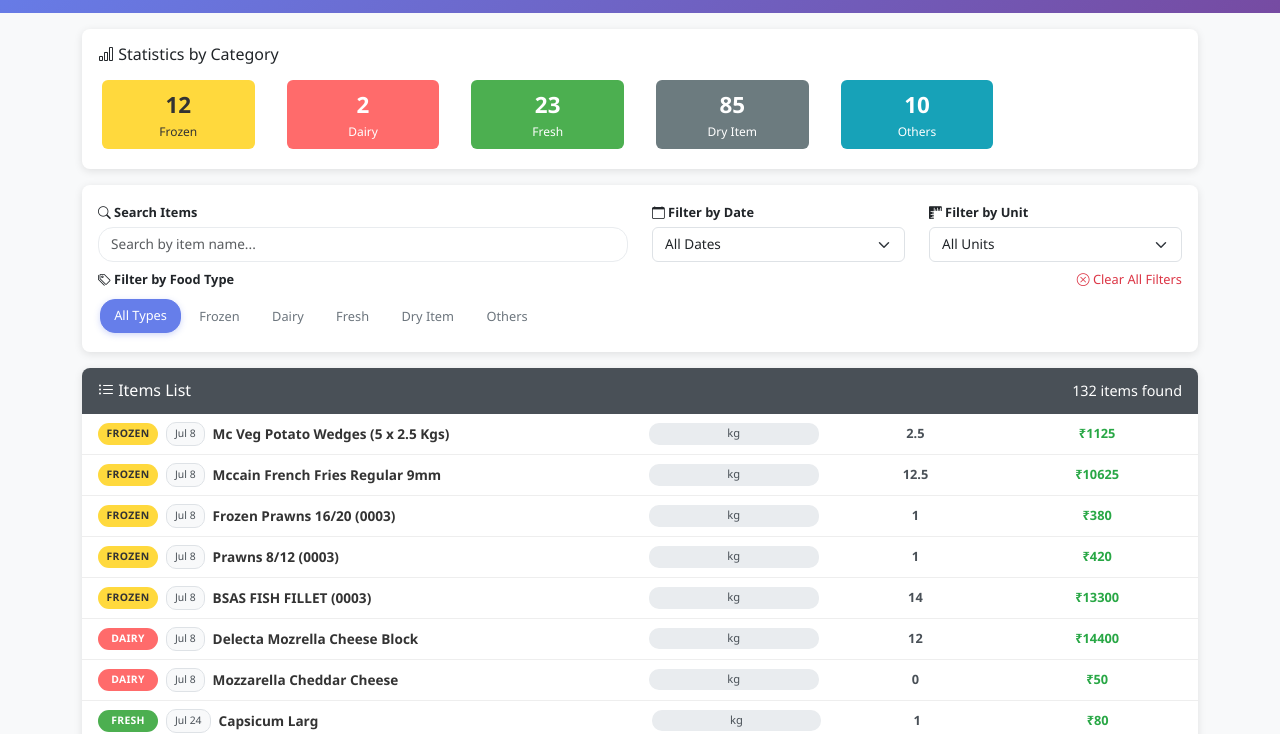
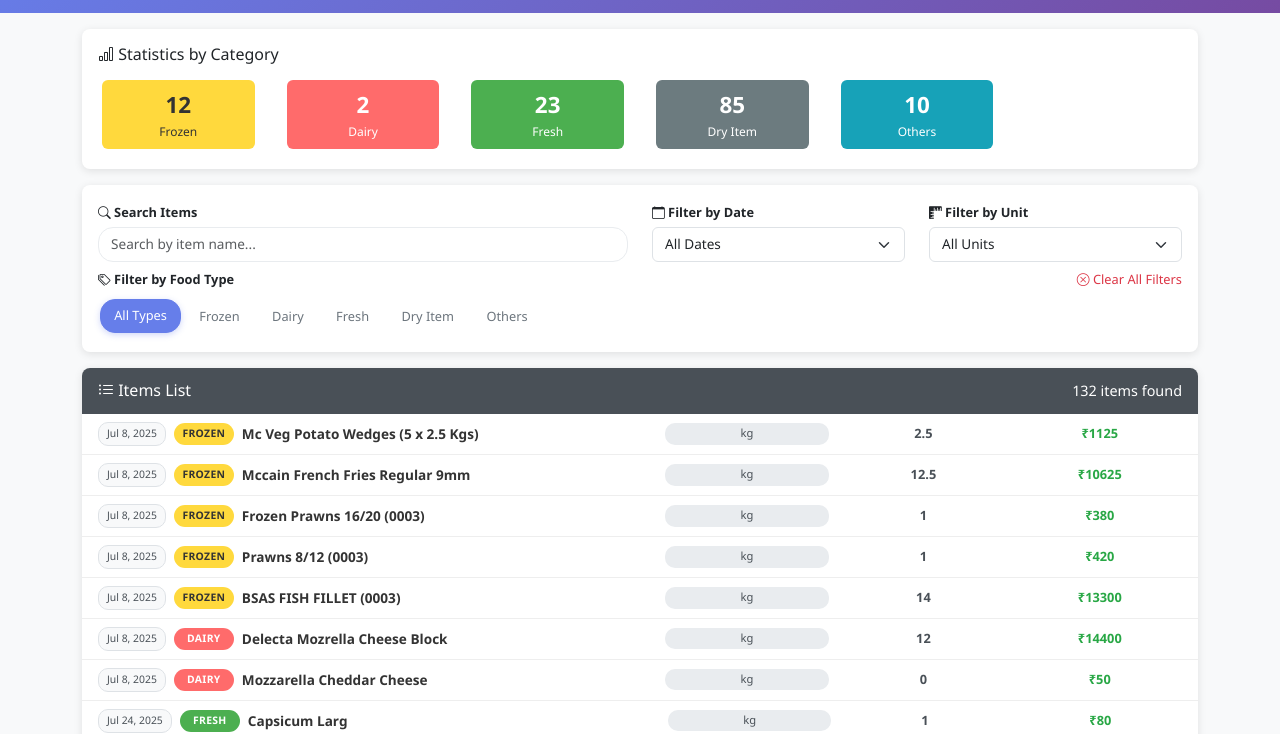
Before and after one commit to petergangmei/bill-records, a plain HTML site: page index.html in a window 1280 px wide. Shown: the part 71-805 px from the top of the page. Drawn offline with nearby package versions, Linux system fonts and the light colour scheme.

Commit message:
Enhance index.html: Add year to date formatting and reorder item badges for better visual clarity.

```diff
--- a/index.html
+++ b/index.html
@@ -474,14 +474,15 @@
                 const amount = calculateAmount(item);
                 const formattedDate = new Date(item.date).toLocaleDateString('en-US', {
                     month: 'short',
-                    day: 'numeric'
+                    day: 'numeric',
+                    year: 'numeric'
                 });
 
                 return `
                     <div class="item-card">
                         <div class="item-badges">
+                            <div class="item-date-badge">${formattedDate}</div>
                             <div class="item-type-badge ${badgeClass}">${item.type}</div>
-                            <div class="item-date-badge">${formattedDate}</div>
                         </div>
                         <div class="item-details">
                             <div class="item-name">${item.item}</div>
```
